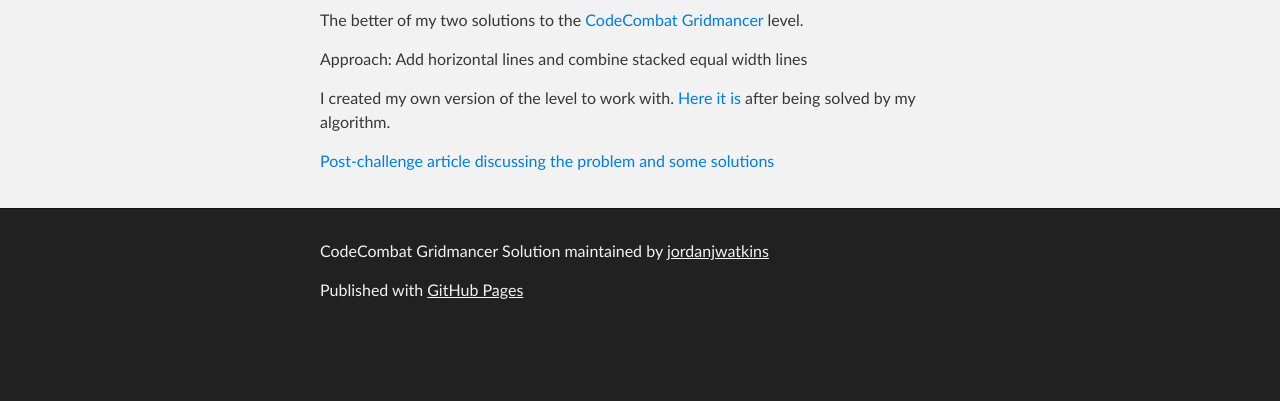
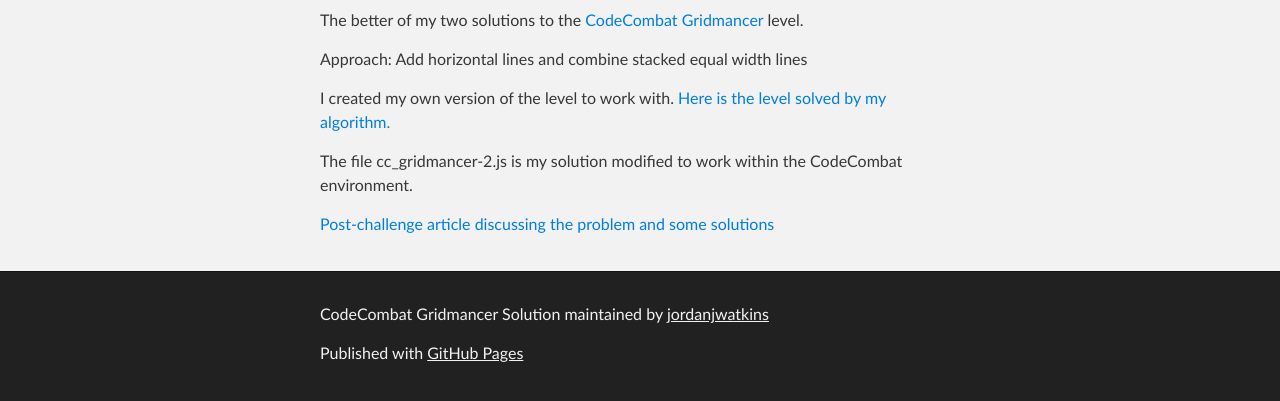
Before and after one commit to jordanjwatkins/gridmancer-2, a plain HTML site: page index.html in a window 1280 px wide. Shown: the part 315-716 px from the top of the page. Drawn offline with Linux system fonts and the light colour scheme.

Commit message:
Create gh-pages branch via GitHub

```diff
--- a/index.html
+++ b/index.html
@@ -35,7 +35,9 @@
 
 <p>Approach: Add horizontal lines and combine stacked equal width lines</p>
 
-<p>I created my own version of the level to work with. <a href="http://jordanjwatkins.com/gridmancer-2/">Here it is</a> after being solved by my algorithm.</p>
+<p>I created my own version of the level to work with. <a href="http://jordanjwatkins.com/gridmancer-2/">Here is the level solved by my algorithm.</a></p>
+
+<p>The file cc_gridmancer-2.js is my solution modified to work within the CodeCombat environment.</p>
 
 <p><a href="http://sett.com/codecombat/having-your-algorithms-ass-kicked-by-the-internet">Post-challenge article discussing the problem and some solutions</a></p>
       </section>
--- a/params.json
+++ b/params.json
@@ -1 +1 @@
-{"name":"CodeCombat Gridmancer Solution","tagline":"30 Tile Solution","body":"The better of my two solutions to the [CodeCombat](http://codecombat.com/) [Gridmancer](http://blog.codecombat.com/beat-this-level-get-a-programming-job) level.\r\n\r\nApproach: Add horizontal lines and combine stacked equal width lines\r\n\r\nI created my own version of the level to work with. [Here it is](http://jordanjwatkins.com/gridmancer-2/) after being solved by my algorithm.\r\n\r\n[Post-challenge article discussing the problem and some solutions](http://sett.com/codecombat/having-your-algorithms-ass-kicked-by-the-internet)\r\n\r\n\r\n","google":"","note":"Don't delete this file! It's used internally to help with page regeneration."}
+{"name":"CodeCombat Gridmancer Solution","tagline":"30 Tile Solution","body":"The better of my two solutions to the [CodeCombat](http://codecombat.com/) [Gridmancer](http://blog.codecombat.com/beat-this-level-get-a-programming-job) level.\r\n\r\nApproach: Add horizontal lines and combine stacked equal width lines\r\n\r\nI created my own version of the level to work with. [Here is the level solved by my algorithm.](http://jordanjwatkins.com/gridmancer-2/)\r\n\r\nThe file cc_gridmancer-2.js is my solution modified to work within the CodeCombat environment.\r\n\r\n[Post-challenge article discussing the problem and some solutions](http://sett.com/codecombat/having-your-algorithms-ass-kicked-by-the-internet)\r\n\r\n\r\n","google":"","note":"Don't delete this file! It's used internally to help with page regeneration."}
```
